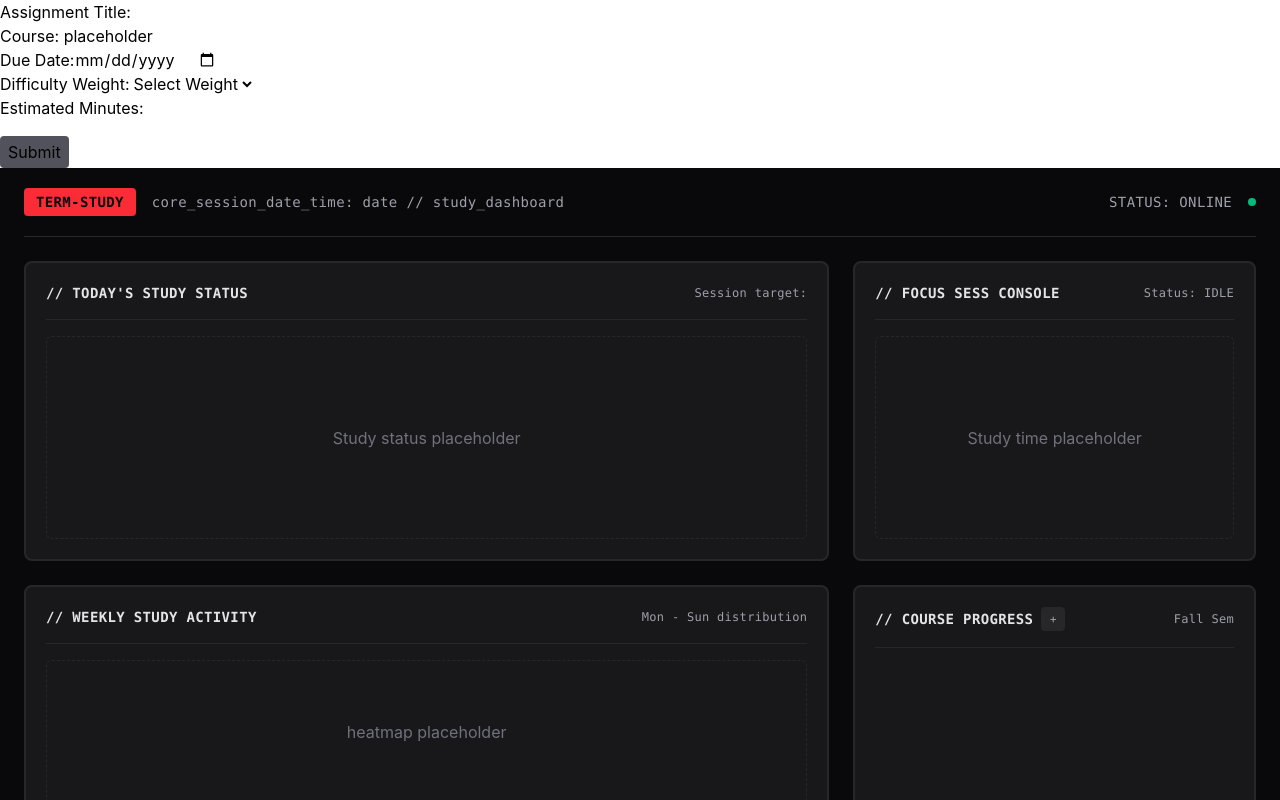
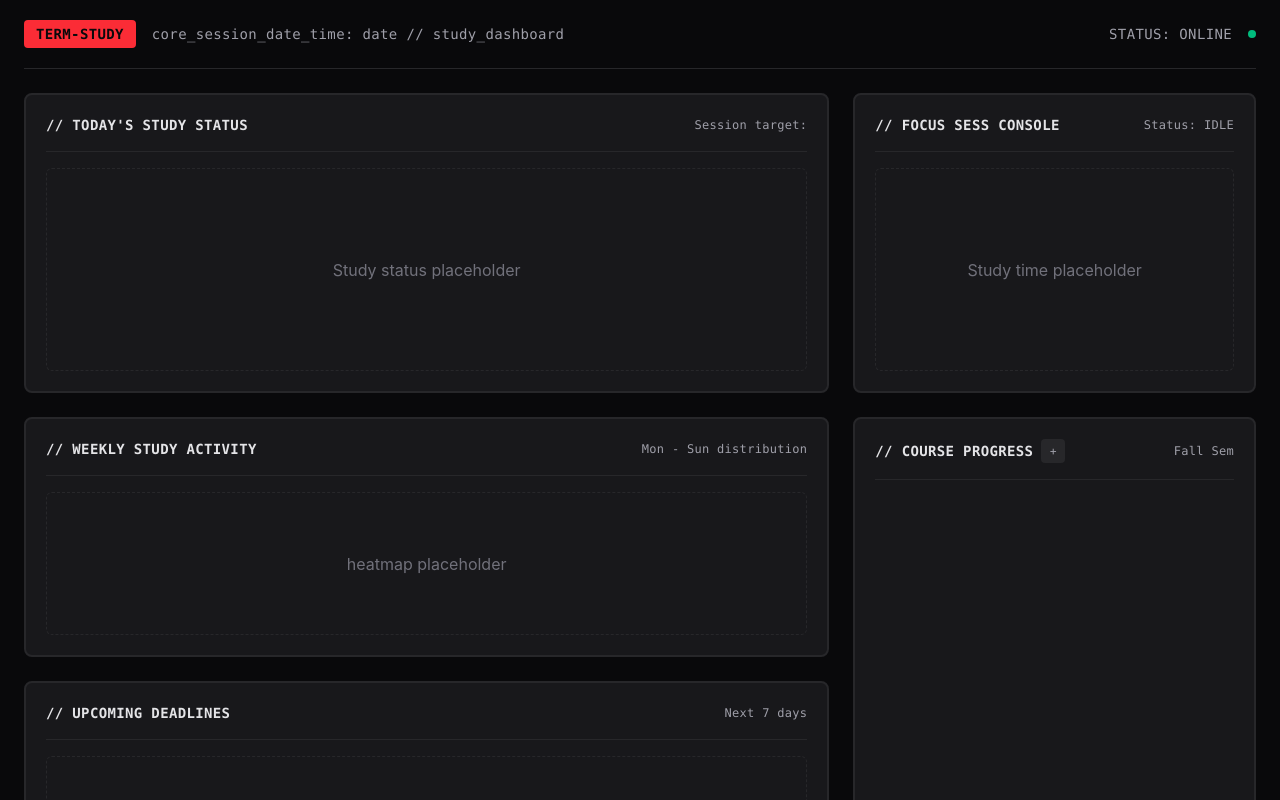
Before and after one commit to Davidhub907/productivity-dashboard, a React (Vite) app: page / in a window 1280 px wide. Shown: the top 800 px of the page. Built offline with nearby package versions, Linux system fonts and the light colour scheme.

Commit message:
removed the assignment add form from the app file

```diff
--- a/src/App.jsx
+++ b/src/App.jsx
@@ -1,11 +1,9 @@
 import Dashboard from './components/dashboard/Dashboard';
 import Header from './components/layout/Header';
-import AssignmentAddForm from './components/assignments/AssignmentAddForm';
 
 function App() {
   return (
     <>
-      <AssignmentAddForm />
       <Header />
       <Dashboard />
     </>
```
